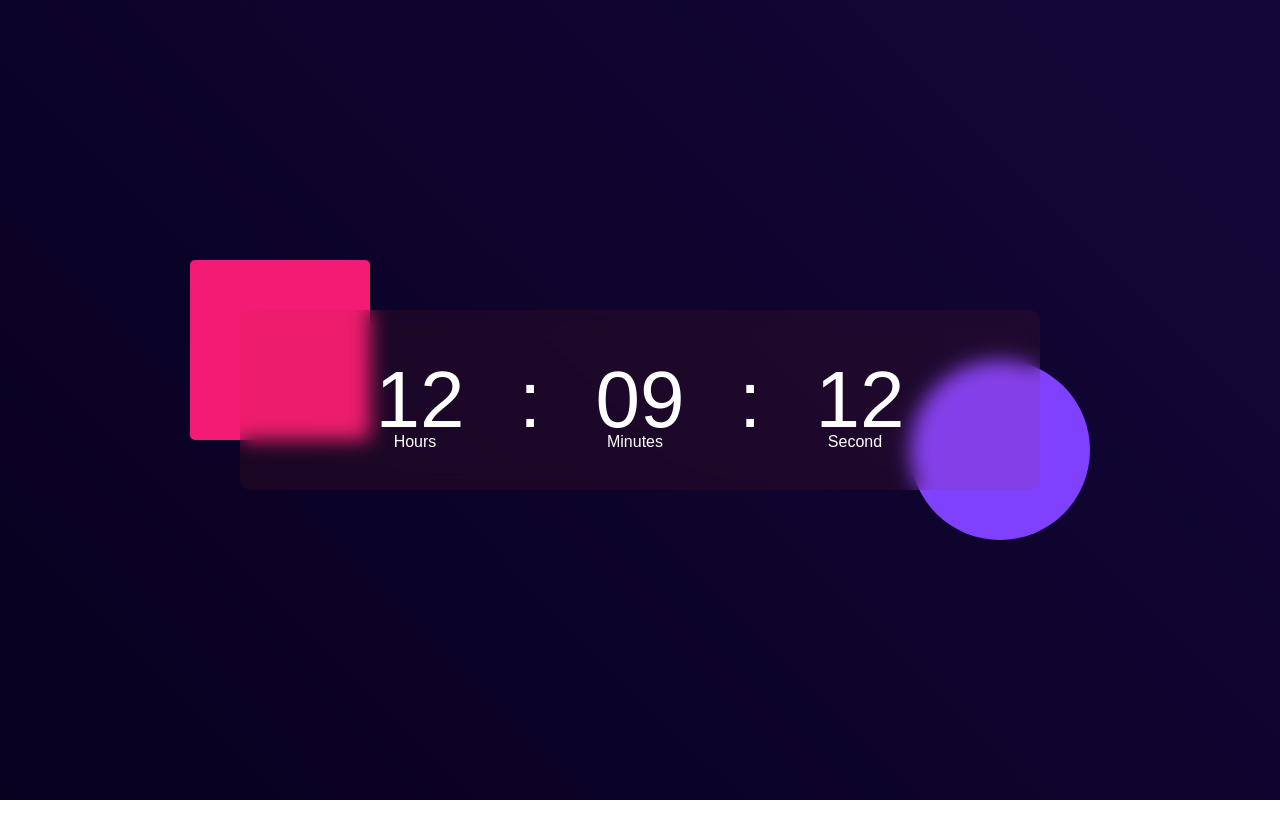
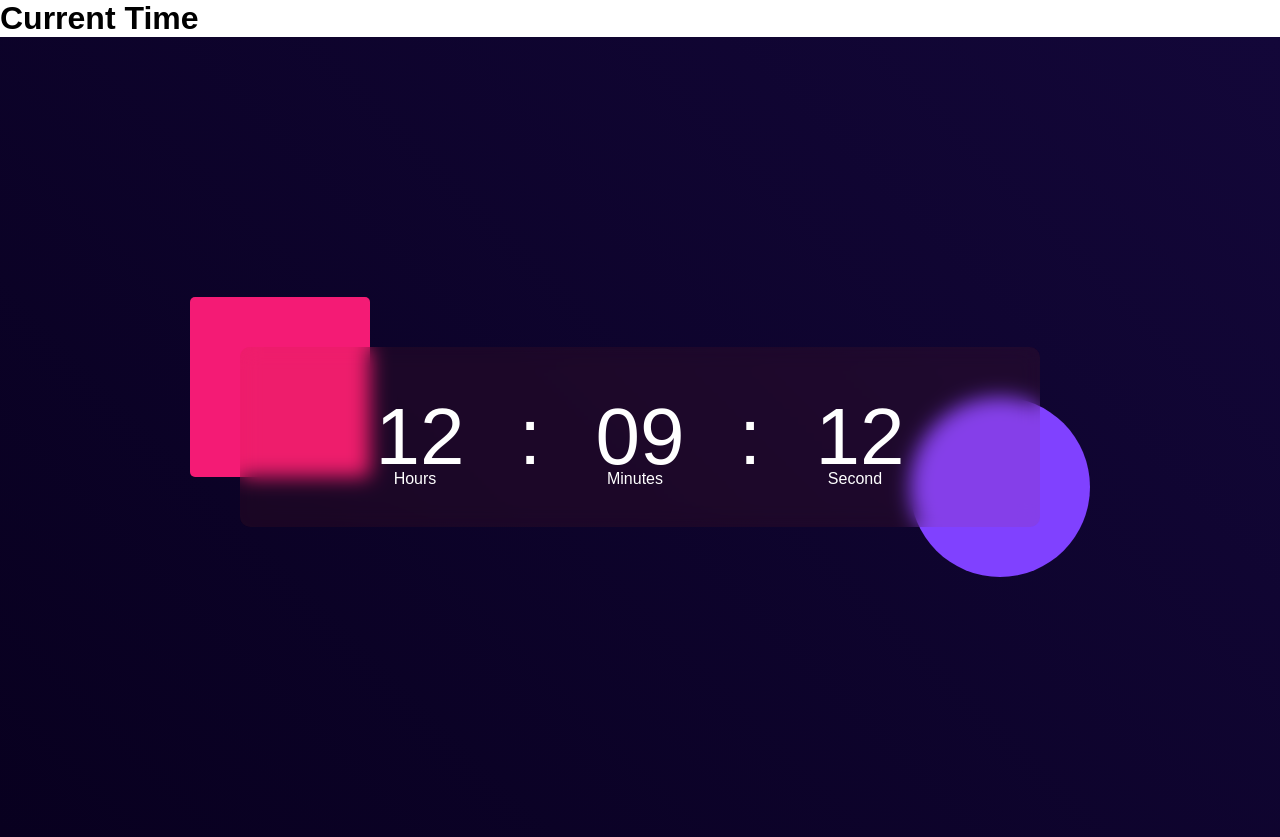
Before and after one commit to imshe201/Digital_Clock, a plain HTML site: page index.html in a window 1280 px wide. Before the commit the page ends 800 px from the top, so only its background shows below. Drawn offline with Linux system fonts and the light colour scheme.

Commit message:
Update index.html

```diff
--- a/index.html
+++ b/index.html
@@ -7,6 +7,7 @@
     <link rel="stylesheet" href="style.css" />
 </head>
 <body>
+    <h1> Current Time </h1>
     <div class="hero">
         <div class="container">
             <div class="clock">
```
